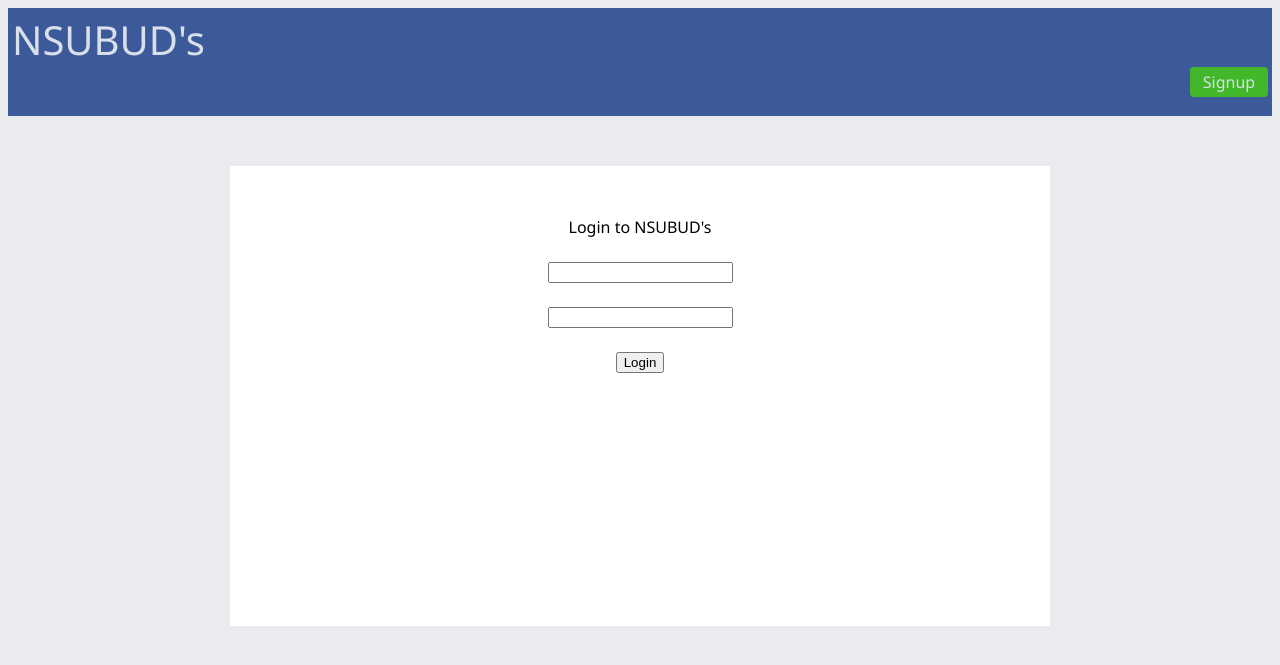
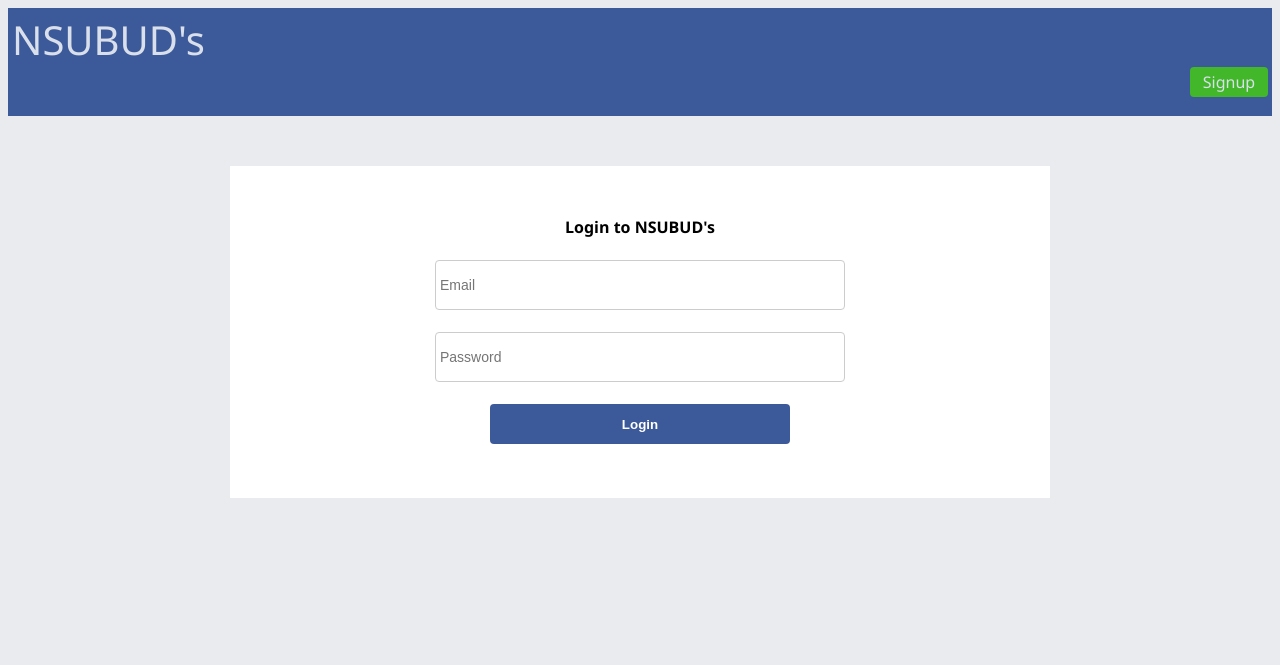
Before and after one commit to Aporbo/NsuBud-s, a PHP site: page /login.php in a window 1280 px wide. Shown: the top 665 px of the page. Run offline with PHP 8.4, Linux system fonts and the light colour scheme.

Commit message:
css added

```diff
--- /dev/null
+++ b/login.css
@@ -0,0 +1,45 @@
+#bar{
+    height:100px;
+    background-color:#3c5a99;
+    color:#d9dfeb;
+    padding: 4px;
+}
+#signup_button{
+  background-color: #42b72a;
+  width: 70px;
+  text-align: center;
+  padding: 4px;
+  border-radius: 4px;
+  float: right;
+
+}
+#bar2{
+background-color:white;
+width:800px;
+/* height:200px; */
+margin:auto;
+margin-top:50px;
+padding: 10px;
+padding-top: 50px;
+text-align: center;
+font-weight: bold;
+}
+
+#text{
+  height: 40px;
+  width: 400px;
+  border-radius: 4px;
+  border: solid 1px #ccc;
+  padding: 4px;
+  font-size: 14px;
+
+}
+#button{
+  width: 300px;
+  height: 40px;
+  border-radius: 4px;
+  border: none;
+  background-color: #3c5a99;
+  color: white;
+  font-weight: bold;
+}
--- a/login.php
+++ b/login.php
@@ -4,35 +4,9 @@
     <meta charset="UTF-8">
     <meta http-equiv="X-UA-Compatible" content="IE=edge">
     <meta name="viewport" content="width=device-width, initial-scale=1.0">
-    <title>NSUBUD's</title>
+    <title>NSUBUD's | Login</title>
+    <link rel="stylesheet" href="login.css">
 </head>
-<style>
-#bar{
-      height:100px;
-      background-color:#3c5a99;
-      color:#d9dfeb;
-      padding: 4px;
-}
-#signup_button{
-    background-color: #42b72a;
-    width: 70px;
-    text-align: center;
-    padding: 4px;
-    border-radius: 4px;
-    float: right;
-
-}
-#bar2{
- background-color:white;
-  width:800px;
-  height:400px;
-  margin:auto;
-  margin-top:50px;
-  padding: 10px;
-  padding-top: 50px;
-  text-align: center;
-}
-</style>
 <body style="font-family: 'Segoe UI', Tahoma, Geneva, Verdana, sans-serif; background-color:#e9ebee;">
    <div id="bar">
        <div style="font-size:40px">
@@ -46,9 +20,9 @@
 
    <div id="bar2">
          Login to NSUBUD's <br><br>
-         <input type="text" id="text"><br><br>
-         <input type="text" id="text"><br><br>
-         <input type="submit" id="button" value="Login" >
+         <input type="text" placeholder="Email" id="text"><br><br>
+         <input type="password" placeholder="Password" id="text"><br><br>
+         <input type="submit" id="button" value="Login" ><br><br><br>
    </div>
 
 </body>
```
